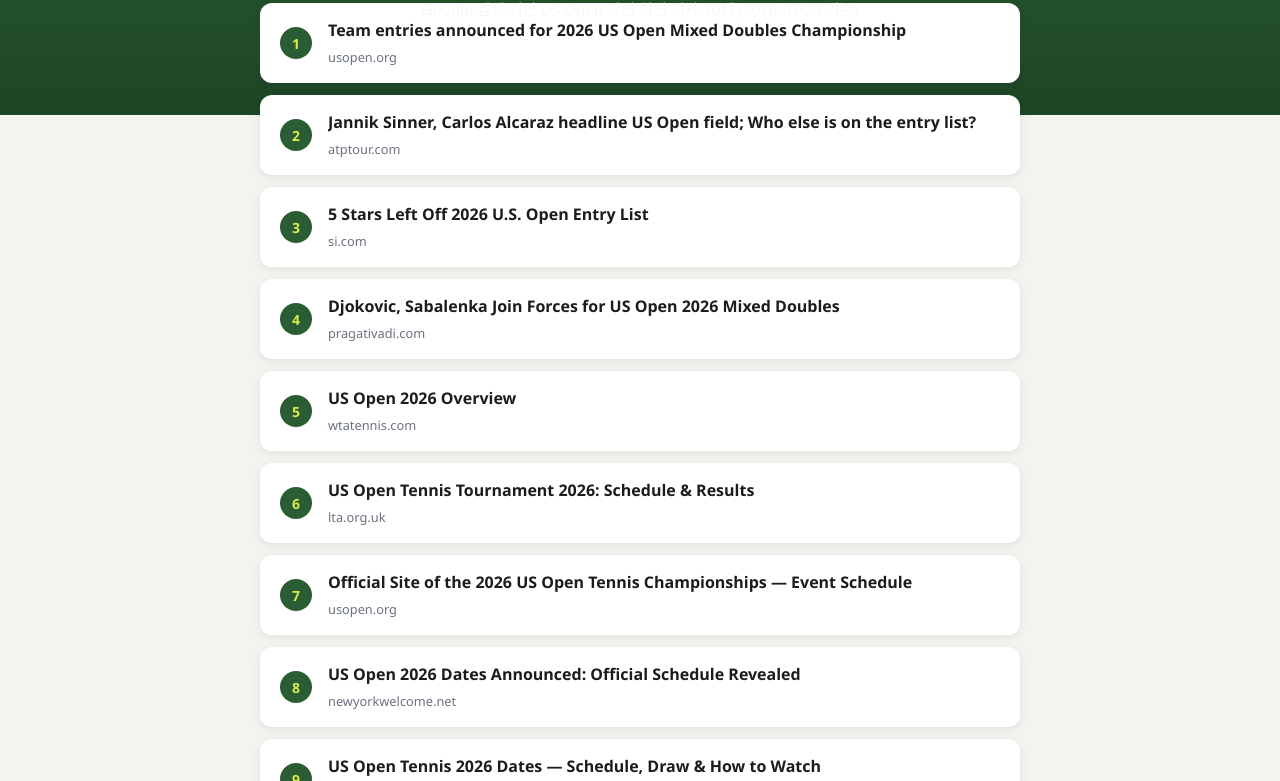
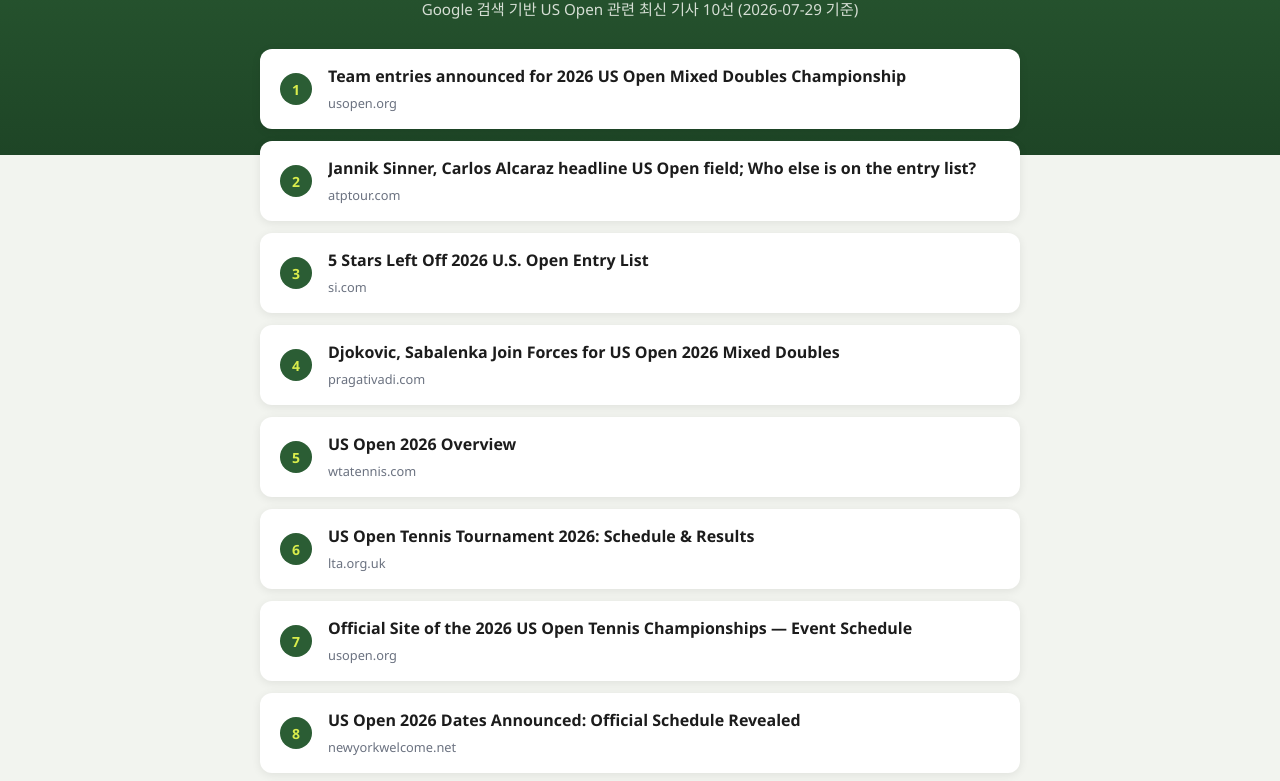
Before and after one commit to soominyeo-dev/us-open-tennis-news, a plain HTML site: page index.html in a window 1280 px wide. Shown: the part 145-926 px from the top of the page. Drawn offline with Linux system fonts and the light colour scheme; a web font is replaced by a local one.

Commit message:
Apply custom NostalgicCocochoitoon font and fix header overlap
The header subtitle overlapped the first article card because the
overlap-style layout used fixed pixel offsets tuned for the previous
font's metrics; adjusted padding/margins for the new font.

```diff
--- a/index.html
+++ b/index.html
@@ -5,6 +5,12 @@
 <meta name="viewport" content="width=device-width, initial-scale=1.0">
 <title>US Open 테니스 뉴스</title>
 <style>
+  @font-face {
+    font-family: 'NostalgicCocochoitoon';
+    src: url('https://cdn.jsdelivr.net/gh/projectnoonnu/2601-1@1.0/Griun_Cocochoitoon-Rg.woff2') format('woff2');
+    font-weight: normal;
+    font-display: swap;
+  }
   :root {
     --court-green: #2b5d34;
     --court-green-dark: #1e4526;
@@ -17,15 +23,15 @@
   * { box-sizing: border-box; }
   body {
     margin: 0;
-    font-family: "Segoe UI", "Malgun Gothic", sans-serif;
-    background: linear-gradient(180deg, var(--court-green) 0%, var(--court-green-dark) 260px, #f2f4ef 260px);
+    font-family: 'NostalgicCocochoitoon', "Segoe UI", "Malgun Gothic", sans-serif;
+    background: linear-gradient(180deg, var(--court-green) 0%, var(--court-green-dark) 300px, #f2f4ef 300px);
     color: var(--text-dark);
     min-height: 100vh;
   }
   header {
     max-width: 800px;
     margin: 0 auto;
-    padding: 48px 20px 24px;
+    padding: 48px 20px 48px;
     text-align: center;
     color: var(--text-light);
   }
@@ -48,10 +54,11 @@
     margin: 0;
     opacity: 0.85;
     font-size: 0.95rem;
+    line-height: 1.6;
   }
   main {
     max-width: 800px;
-    margin: -40px auto 60px;
+    margin: -20px auto 60px;
     padding: 0 20px;
   }
   .article-list {
```
